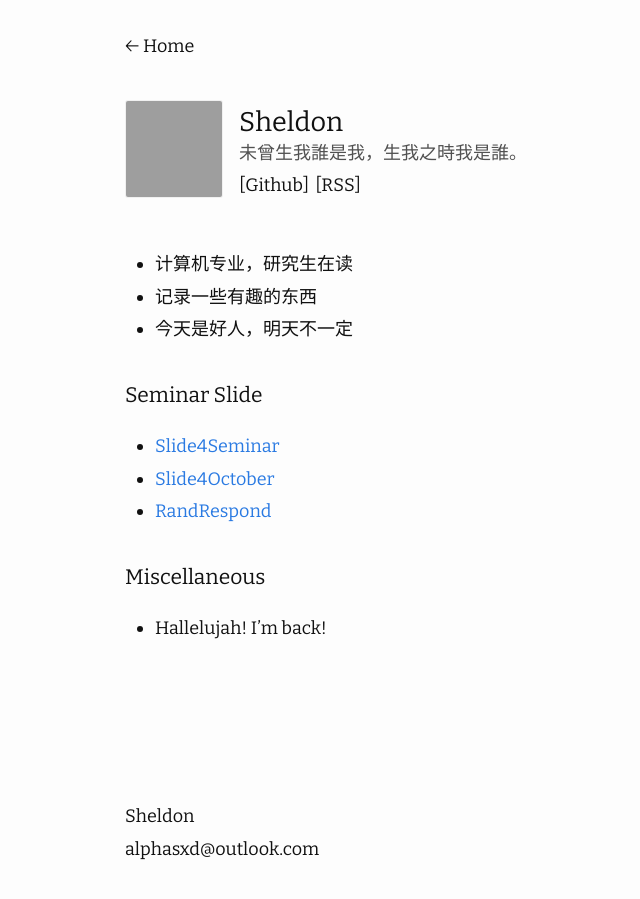
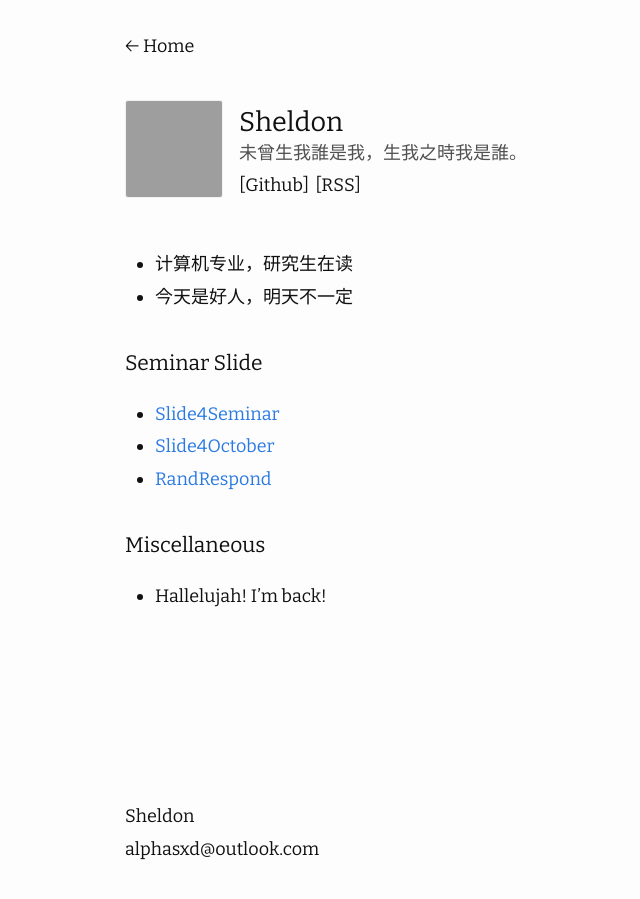
Before and after one commit to Alphasxd/alphasxd.github.io, a Jekyll site: the page built from about.md, in a window 1280 px wide. Shown: the whole page, without its empty margins (145-785 px from the left). Built offline with Jekyll 4.4.1, drawn with Linux system fonts in a browser that asks for light colours; nearby versions of some CDN libraries; grey boxes are pictures that could not be loaded.

Commit message:
Update about.md

```diff
--- a/about.md
+++ b/about.md
@@ -3,7 +3,6 @@ layout: about
 ---
 
 - 计算机专业，研究生在读
-- 记录一些有趣的东西
 - 今天是好人，明天不一定
 
 ### Seminar Slide
```
